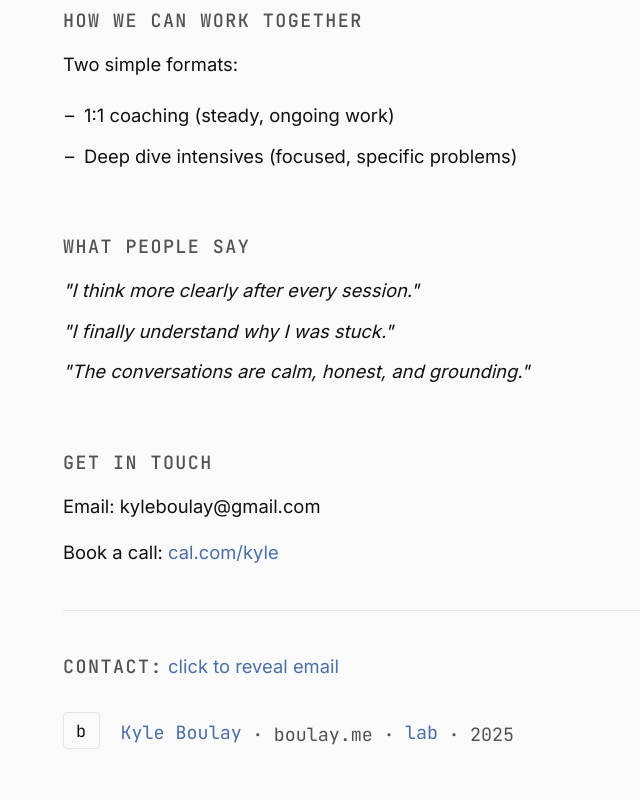
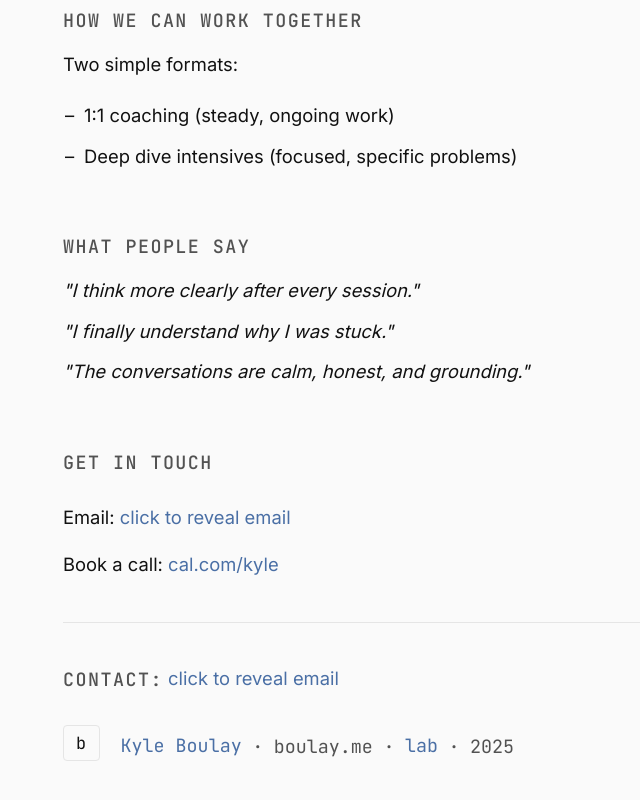
Before and after one commit to kysebo/boulay-site, a Next.js app: page /coaching in a window 1280 px wide. Shown: the part 1167-1967 px from the top of the page, without its empty margins (0-640 px from the left). Built offline with nearby package versions, Linux system fonts and the light colour scheme.

Commit message:
quick fix: email reveal click on coaching page

```diff
--- a/app/coaching/page.tsx
+++ b/app/coaching/page.tsx
@@ -2,6 +2,7 @@ import type { Metadata } from 'next'
 import { Balancer } from 'react-wrap-balancer'
 import Footer from '@/components/Footer'
 import BackLink from '@/components/BackLink'
+import EmailReveal from '@/components/EmailReveal'
 
 export const metadata: Metadata = {
   title: "Coaching — boulay.me",
@@ -108,7 +109,7 @@ export default function CoachingPage() {
               Get in touch
             </h2>
             <p className="text-sm leading-relaxed mb-3">
-              <Balancer>Email: kyleboulay@gmail.com</Balancer>
+              <Balancer>Email: <EmailReveal /></Balancer>
             </p>
             <p className="text-sm leading-relaxed">
               <Balancer>Book a call: <a href="https://cal.com/kyle" target="_blank" rel="noopener noreferrer" className="text-[#4a6fa5] underline-offset-2 hover:underline">cal.com/kyle</a></Balancer>
```
